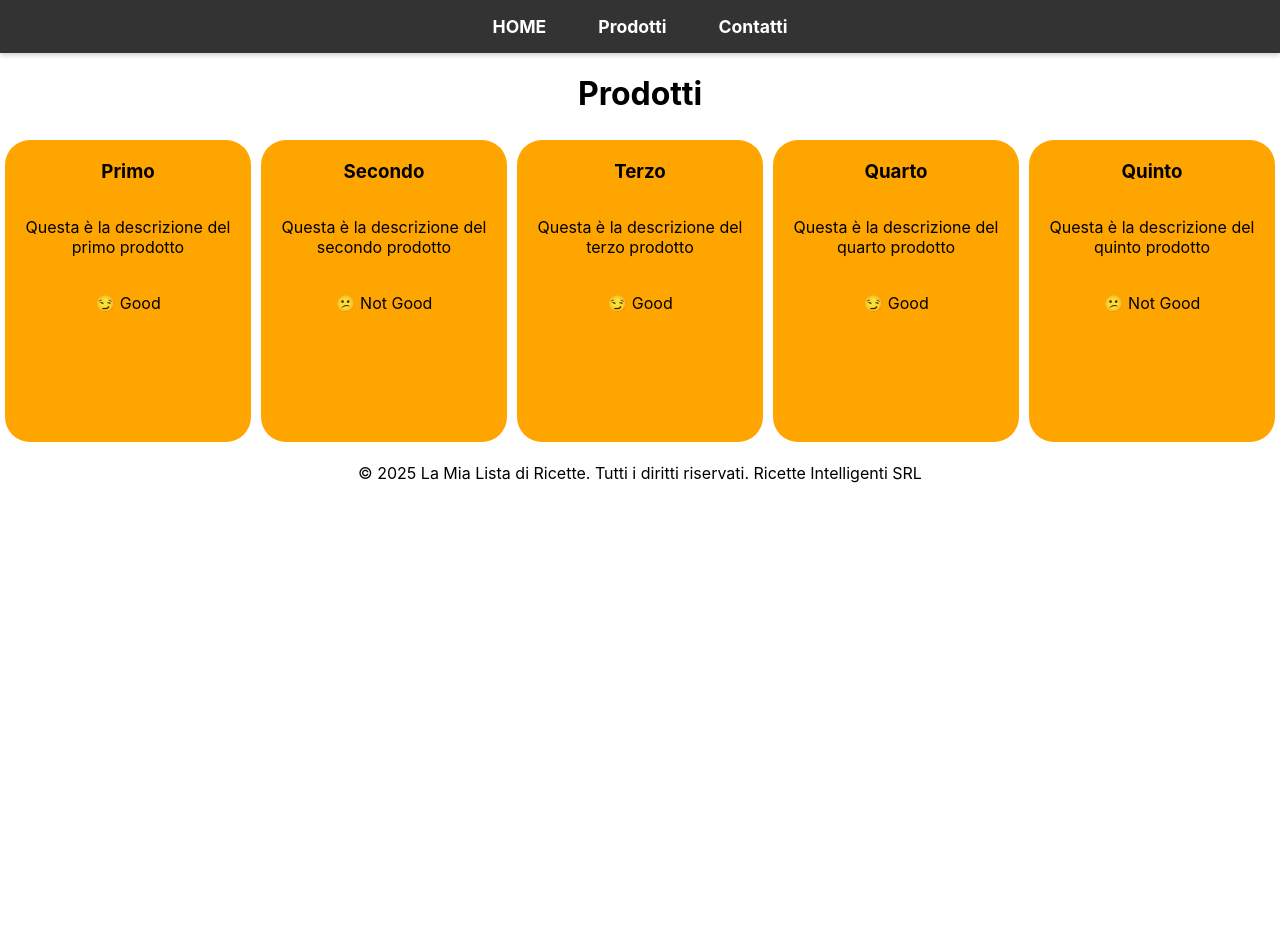
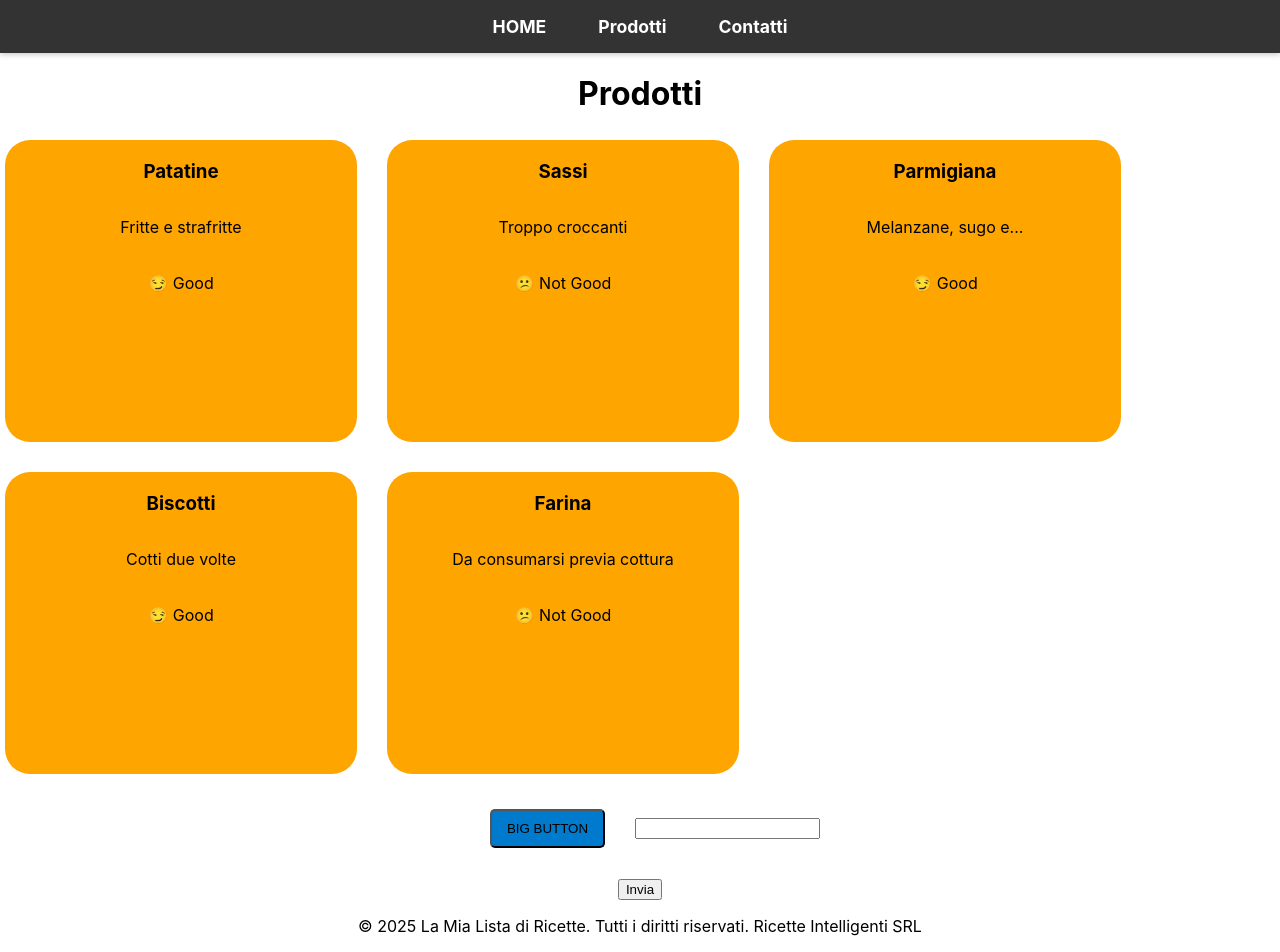
Before and after one commit to mikhele90/primo-progetto-react, a React (Vite) app: page /prodotti in a window 1280 px wide. Before the commit the page ends 800 px from the top, so only its background shows below. Built offline with nearby package versions, Linux system fonts and the light colour scheme.

Commit message:
Commit a caso

```diff
--- a/src/components/Prodotto.jsx
+++ b/src/components/Prodotto.jsx
@@ -7,7 +7,7 @@ function Prodotto({ title, description, isGood }){
             backgroundColor: "orange",
             borderRadius: '25px',
             height: '300px',
-            width: '300px',
+            width: '350px',
             margin: '5px',
             padding: '1px',
             display: 'flex',
--- a/src/pages/ProdottiPage.jsx
+++ b/src/pages/ProdottiPage.jsx
@@ -1,19 +1,89 @@
+import react from "react";
 import Prodotto from "../components/Prodotto";
 
+function handleClick(){
+    alert('ciao coglione')
+};
+
+function handleChange(e){
+    console.log(e.target.value);
+};
+
+function handleSubmit(e){
+    e.preventDefault();
+    console.log(e.target.value);
+}
+
 function Prodotti(){
+    const products = [
+        {
+            id: 0,
+            title: 'Patatine',
+            description: 'Fritte e strafritte',
+            isGood: true
+        },
+        {
+            id: 1,
+            title: 'Sassi',
+            description: 'Troppo croccanti',
+            isGood: false
+        },
+        {
+            id: 2,
+            title: 'Parmigiana',
+            description: 'Melanzane, sugo e...',
+            isGood: true
+        },
+        {
+            id: 3,
+            title: 'Biscotti',
+            description: 'Cotti due volte',
+            isGood: true
+        },
+        {
+            id: 4,
+            title: 'Farina',
+            description: 'Da consumarsi previa cottura',
+            isGood: false
+        },
+    ];
+
     return(
         <>
         <h1>Prodotti</h1>
         <div style={{
             display: 'flex',
             flexDirection: "row",
+            flexWrap: "wrap", // Aggiunto per un layout migliore
+            gap: '20px' // Aggiunto per spazio tra i prodotti
         }}>
-        <Prodotto title='Primo' description='Questa è la descrizione del primo prodotto' isGood={true}/>
-        <Prodotto title='Secondo' description='Questa è la descrizione del secondo prodotto' isGood={false}/>
-        <Prodotto title='Terzo' description='Questa è la descrizione del terzo prodotto' isGood={true}/>
-        <Prodotto title='Quarto' description='Questa è la descrizione del quarto prodotto' isGood={true}/>
-        <Prodotto title='Quinto' description='Questa è la descrizione del quinto prodotto' isGood={false}/>
+        {products.map(product => (
+            <Prodotto
+            key={product.id}
+            title={product.title}
+            description={product.description}
+            isGood={product.isGood}
+            />
+        ))}
         </div>
+        <button
+        onClick={handleClick}
+        style={{
+            margin: '30px',
+            padding: '10px 15px',
+            gap: '15px',
+            backgroundColor: '#007ACC',
+            outline: '3pxrgb(43, 139, 204)',
+            borderRadius: '5px',
+        }}
+        >
+        BIG BUTTON
+        </button>
+
+        <input type="text" onChange={handleChange}/>
+        <form onSubmit={handleSubmit}>
+            <button type="submit">Invia</button>
+        </form>
         </>
     )
 };
```
